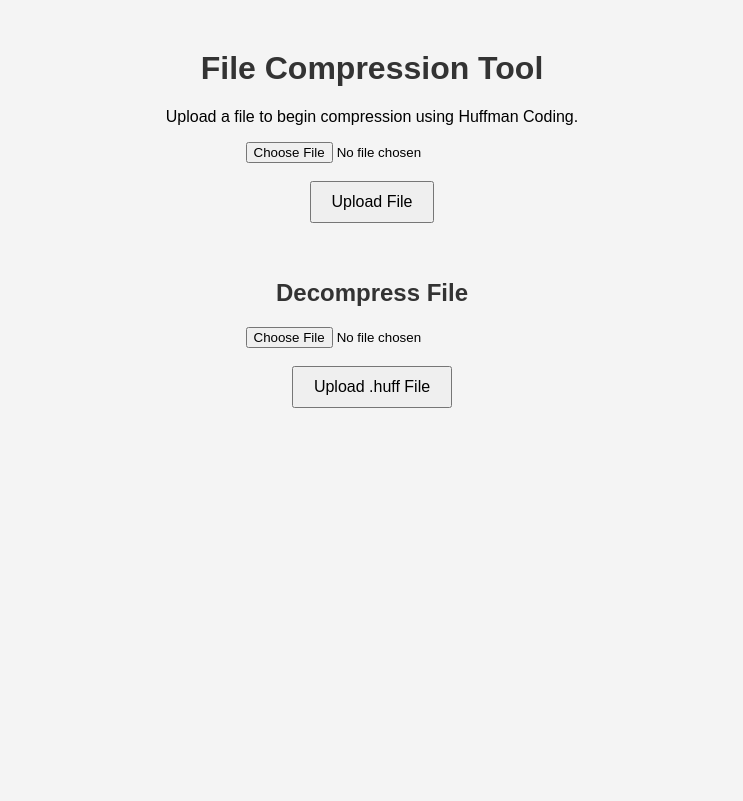
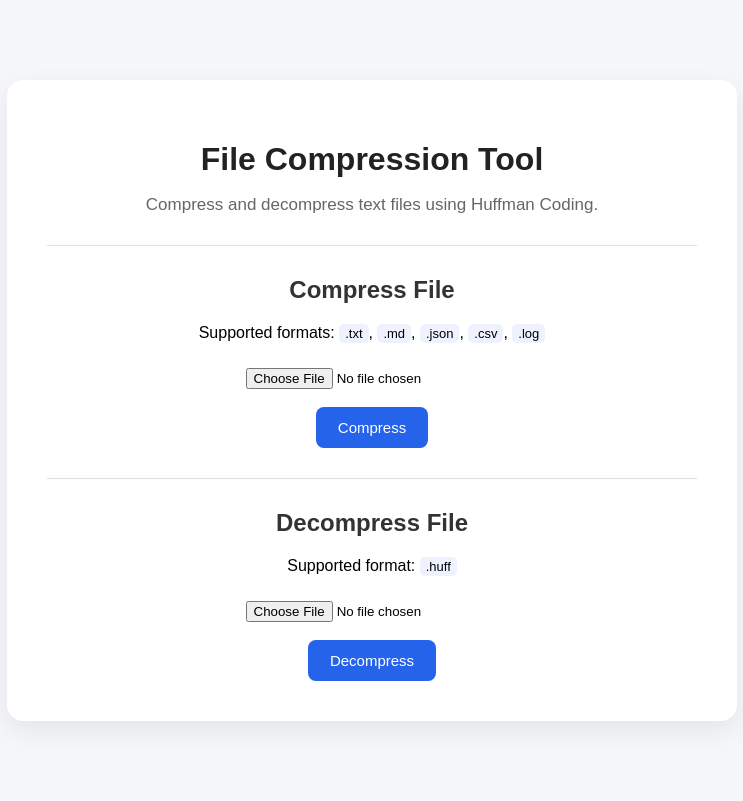
Before and after one commit to AbhinavSilwal1/file-compression-tool, a Flask app: page / in a window 1280 px wide. Shown: the whole page, without its empty margins (268-1011 px from the left). Before the commit the page ends 408 px from the top, so only its background shows below. Run offline with Flask 3, Linux system fonts and the light colour scheme; some libraries are stand-ins or nearby versions.

Commit message:
Modernize landing page UI with improved layout and consistent actions

```diff
--- a/static/style.css
+++ b/static/style.css
@@ -1,12 +1,22 @@
 body {
     font-family: Arial, sans-serif;
-    background-color: #f4f4f4;
+    background: #f5f7fa;
+    margin: 0;
+    padding: 0;
     text-align: center;
 }
 
 .container {
-    width: 80%;
-    margin: 50px auto;
+    width: 100%;
+}
+
+.hero-card {
+    background-color: white;
+    width: 650px;
+    margin: 80px auto;
+    padding: 40px;
+    border-radius: 16px;
+    box-shadow: 0 10px 30px rgba(0, 0, 0, 0.08);
 }
 
 .results-container {
@@ -18,7 +28,8 @@ body {
 }
 
 h1 {
-    color: #333;
+    color: #222;
+    margin-bottom: 10px;
 }
 
 h2 {
@@ -30,18 +41,50 @@ h3 {
     color: #444;
 }
 
+.subtitle {
+    color: #666;
+    font-size: 17px;
+    margin-bottom: 25px;
+}
+
+.section-divider {
+    height: 1px;
+    background-color: #e0e0e0;
+    margin: 30px 0;
+}
+
+input[type="file"] {
+    margin-top: 10px;
+}
+
+button {
+    background-color: #2563eb;
+    color: white;
+    border: none;
+    padding: 12px 22px;
+    border-radius: 8px;
+    font-size: 15px;
+    cursor: pointer;
+    transition: 0.2s ease;
+}
+
+button:hover {
+    background-color: #1d4ed8;
+}
+
+.supported-formats span {
+    background: #eef2ff;
+    padding: 2px 6px;
+    border-radius: 5px;
+    font-size: 13px;
+}
+
 pre {
     background-color: #f8f8f8;
     padding: 15px;
     border-radius: 5px;
     text-align: left;
     overflow-x: auto;
-}
-
-button {
-    padding: 10px 20px;
-    font-size: 16px;
-    cursor: pointer;
 }
 
 a {
--- a/templates/index.html
+++ b/templates/index.html
@@ -2,21 +2,42 @@
 
 {% block content %}
 
+<div class="hero-card">
     <h1>File Compression Tool</h1>
-<p>Upload a file to begin compression using Huffman Coding.</p>
+
+    <p class="subtitle">
+        Compress and decompress text files using Huffman Coding.
+    </p>
+
+    <div class="section-divider"></div>
+
+    <h2>Compress File</h2>
+
+    <p class="supported-formats">
+        Supported formats:
+        <span>.txt</span>, <span>.md</span>, <span>.json</span>, <span>.csv</span>, <span>.log</span>
+    </p>
+
     <form action="/upload" method="POST" enctype="multipart/form-data">
         <input type="file" name="file" required>
         <br><br>
-    <button type="submit">Upload File</button>
+        <button type="submit">Compress</button>
     </form>
 
-<br><br>
+    <div class="section-divider"></div>
 
     <h2>Decompress File</h2>
+
+    <p class="supported-formats">
+        Supported format:
+        <span>.huff</span>
+    </p>
+
     <form action="/decompress" method="POST" enctype="multipart/form-data">
         <input type="file" name="file" required>
         <br><br>
-    <button type="submit">Upload .huff File</button>
+        <button type="submit">Decompress</button>
     </form>
+</div>
 
 {% endblock %}
```
Lines whose indentation alone changed are shown as unchanged.
